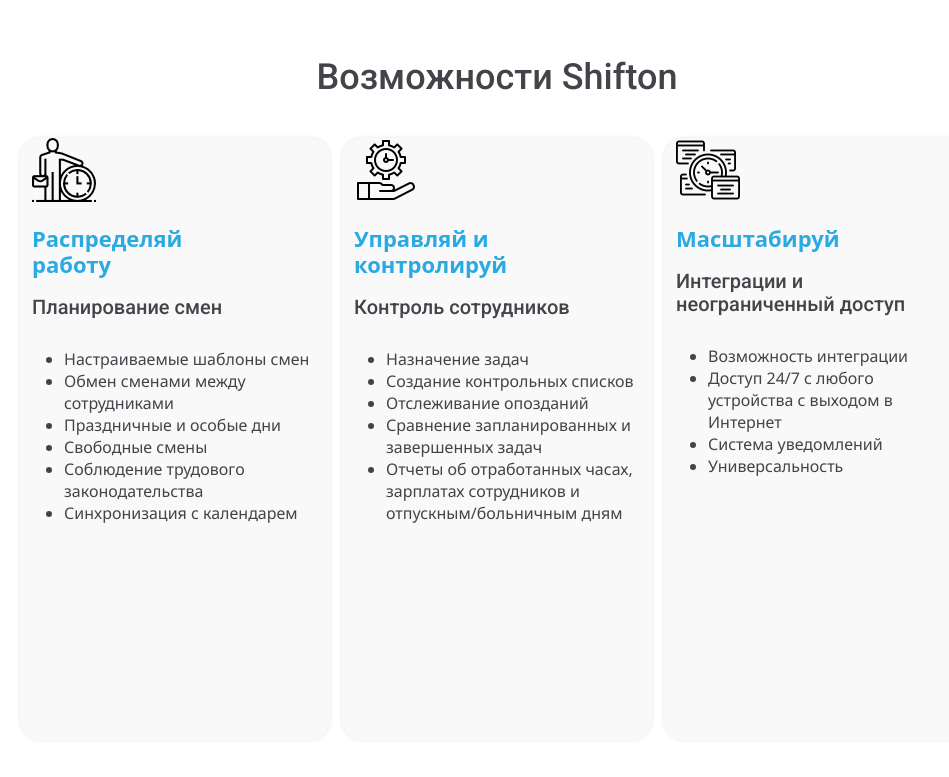
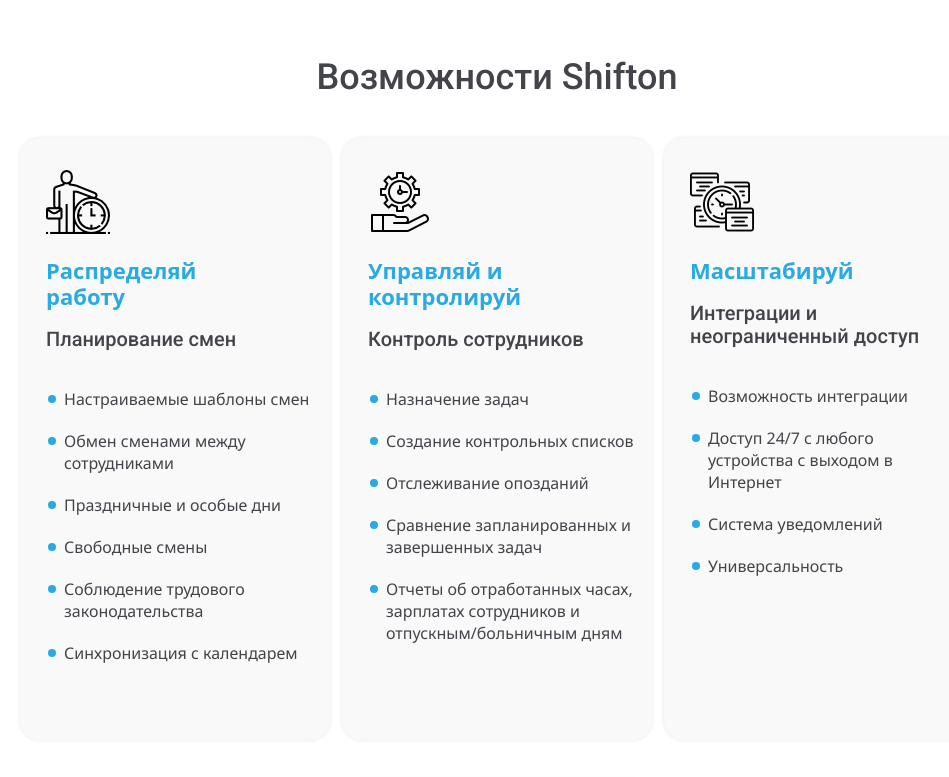
Before and after one commit to deverser/ShiftOn, a website: page index.html in a window 1280 px wide. Shown: the part 840-1617 px from the top of the page, without its empty margins (143-1092 px from the left). Drawn offline with Linux system fonts and the light colour scheme.

Commit message:
Свёрстаны списки в блоке Возможности

```diff
--- a/scss/blocks/_basic.scss
+++ b/scss/blocks/_basic.scss
@@ -6,7 +6,7 @@
         flex-direction: column;
         width: 815px;
         padding-top: 166px;
-        padding-bottom: 181px;
+        padding-bottom: 152px;
     }
     &__features {
         width: 655px;
--- a/scss/blocks/_opportunities.scss
+++ b/scss/blocks/_opportunities.scss
@@ -4,6 +4,8 @@
     &__card {
         width: 310px;
         height: 602px;
+        padding-top: 32px;
+        padding-left: 26px;
         margin: 0 6px;
         margin-top: 40px;
         background: #F9F9F9;
@@ -20,12 +22,30 @@
         }
         &__list {
             margin-top: 29px;
+            padding-left: 0;
             font-family: "Noto Sans", sans-serif;
             font-style: normal;
             font-weight: normal;
             font-size: 16px;
             line-height: 22px;
             color: #434449;
+            list-style-type: none;
+            li {
+                display: block;
+                margin: 12px 0;
+                padding-left: 18px;
+                &::before {
+                    content: "";
+                    display: block;
+                    position: relative;
+                    left: -16px;
+                    bottom: -15px;
+                    width: 8px;
+                    height: 8px;
+                    background-color: #29AAE3;
+                    border-radius: 50%;
+                }
+            }
         }
     }
 }
```
Also changed, not shown: css/style.min.css.
